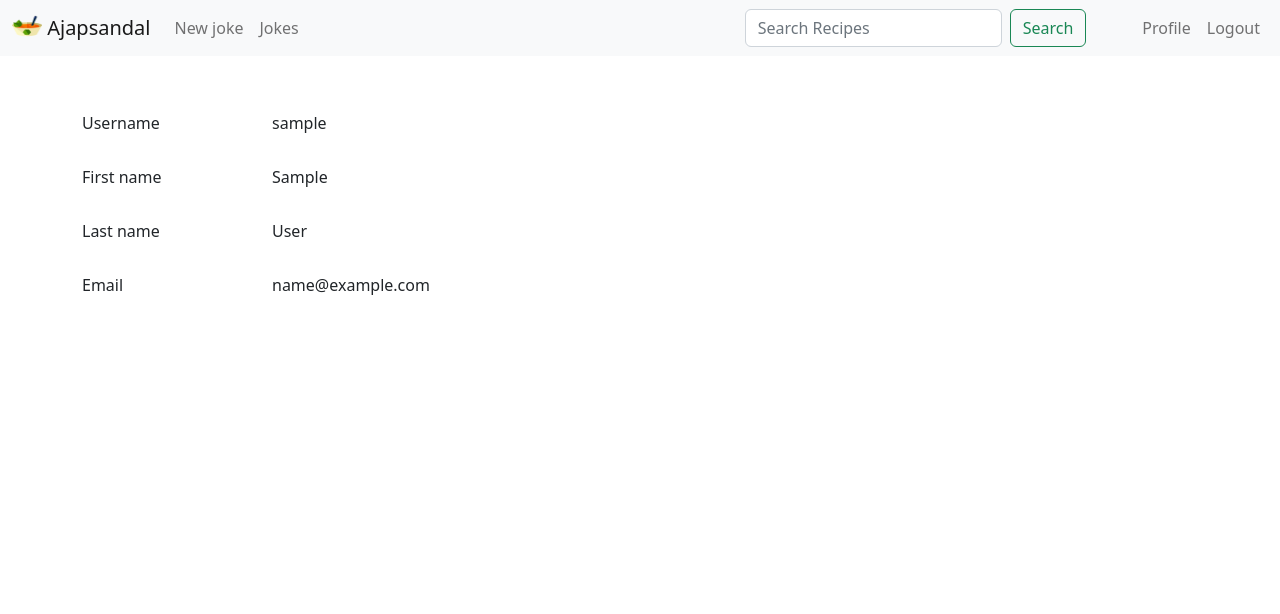
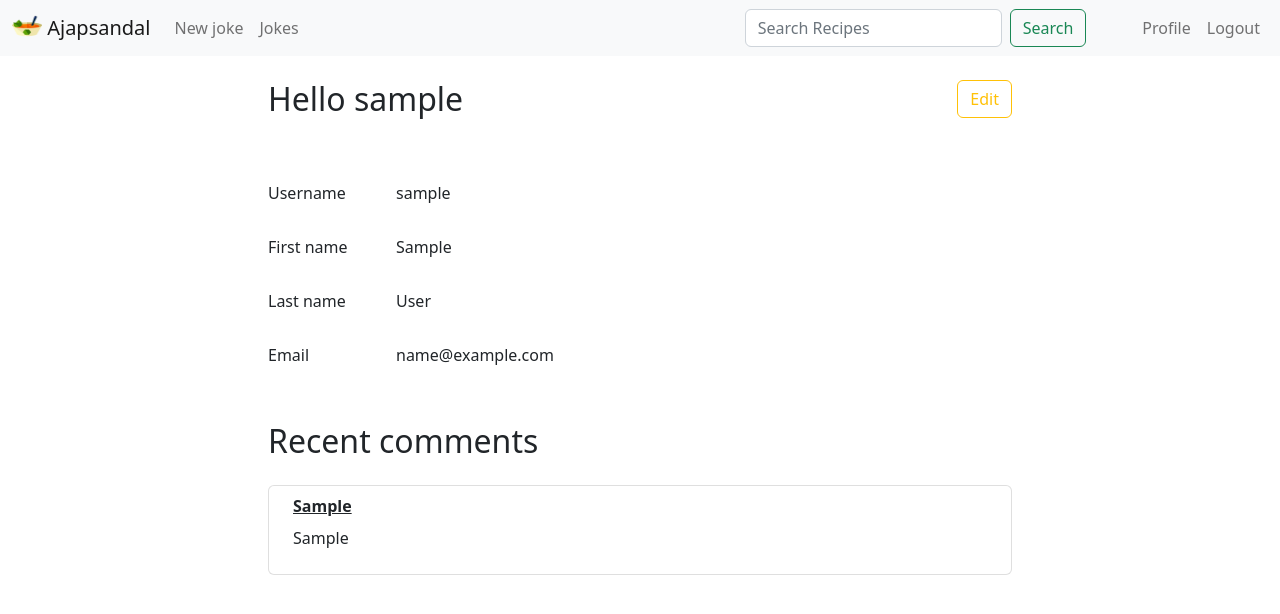
Before and after one commit to datotoda/Ajapsandal, a Flask app: page /profile/1 in a window 1280 px wide. Shown: the top 614 px of the page. Run offline with Flask 2, Linux system fonts and the light colour scheme; the visitor is signed in with stand-in values (Sample User, id 1); tables that the repository leaves empty hold one stand-in row (values such as "Sample post").

Commit message:
კომენტარების და ედიტის ფუნქციონალის სრულყოფა

```diff
--- a/main.py
+++ b/main.py
@@ -156,7 +156,7 @@ class UserMethodView(MethodView):
         if request.args.get('edit', ''):
             edit = is_editable
 
-        return render_template('profile.html', user=user, edit=edit)
+        return render_template('profile.html', user=user, is_editable=is_editable, edit=edit)
 
     def post(self, user_id):
         if user_id != session.get('user_id', ''):
--- a/templates/joke.html
+++ b/templates/joke.html
@@ -5,6 +5,7 @@
 {% endblock %}
 
 {% block context %}
+    <div class="col-8 mx-auto">
 
         <div class="mt-5 d-flex justify-content-center ">
             <img src="{{ url_for('static', filename='images/chucknorris_logo.png') }}" alt="chucknorris logo">
@@ -47,4 +48,6 @@
             </form>
 
         {% endif %}
+
+    </div>
 {% endblock %}
--- a/templates/profile.html
+++ b/templates/profile.html
@@ -5,6 +5,22 @@
 {% endblock %}
 
 {% block context %}
+    <div class="col-8 mx-auto">
+
+        {% if is_editable and not edit %}
+            <form class="mt-4 mb-5" method="get">
+                <div class="row g-3">
+                    <div class="col">
+                        <p class="h2">Hello {{ user.username }}</p>
+                    </div>
+                    <div class="col-auto">
+                        <input type="hidden" name="edit" value="True">
+                        <button type="submit" class="btn btn-outline-warning">Edit</button>
+                    </div>
+                </div>
+            </form>
+        {% endif %}
+
         <form class="mt-5" method="post">
             <div class="mb-3 row">
                 <label for="username" class="col-sm-2 col-form-label">Username</label>
@@ -93,4 +109,22 @@
                 </div>
             {% endif %}
         </form>
+
+        {% if not edit %}
+            <p class="h2 mt-5">Recent comments</p>
+
+            <div class="list-group mt-4">
+                {% for comment in user.comments[:-5:-1] %}
+                    <div class="list-group-item d-flex align-items-start">
+                        <div class="ms-2 me-auto">
+                            <a href="{{ url_for('joke', joke_id=comment.joke.id) }}"
+                               class="fw-bold link-dark">{{ comment.joke.value }}</a>
+                            <div class="mt-2 mb-3">{{ comment.value }}</div>
+                        </div>
+                    </div>
+                {% endfor %}
+            </div>
+        {% endif %}
+
+    </div>
 {% endblock %}
```
Lines whose indentation alone changed are shown as unchanged.
